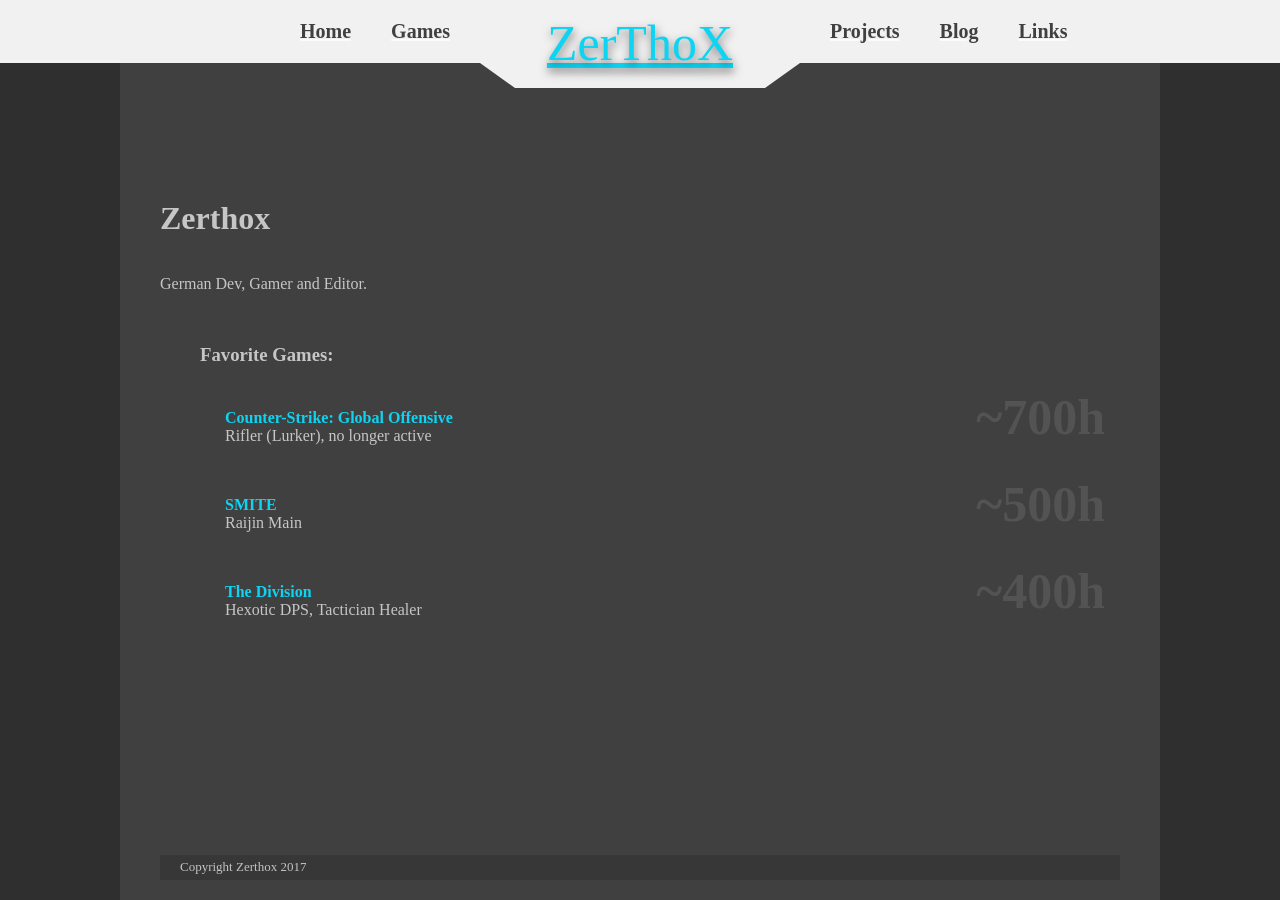
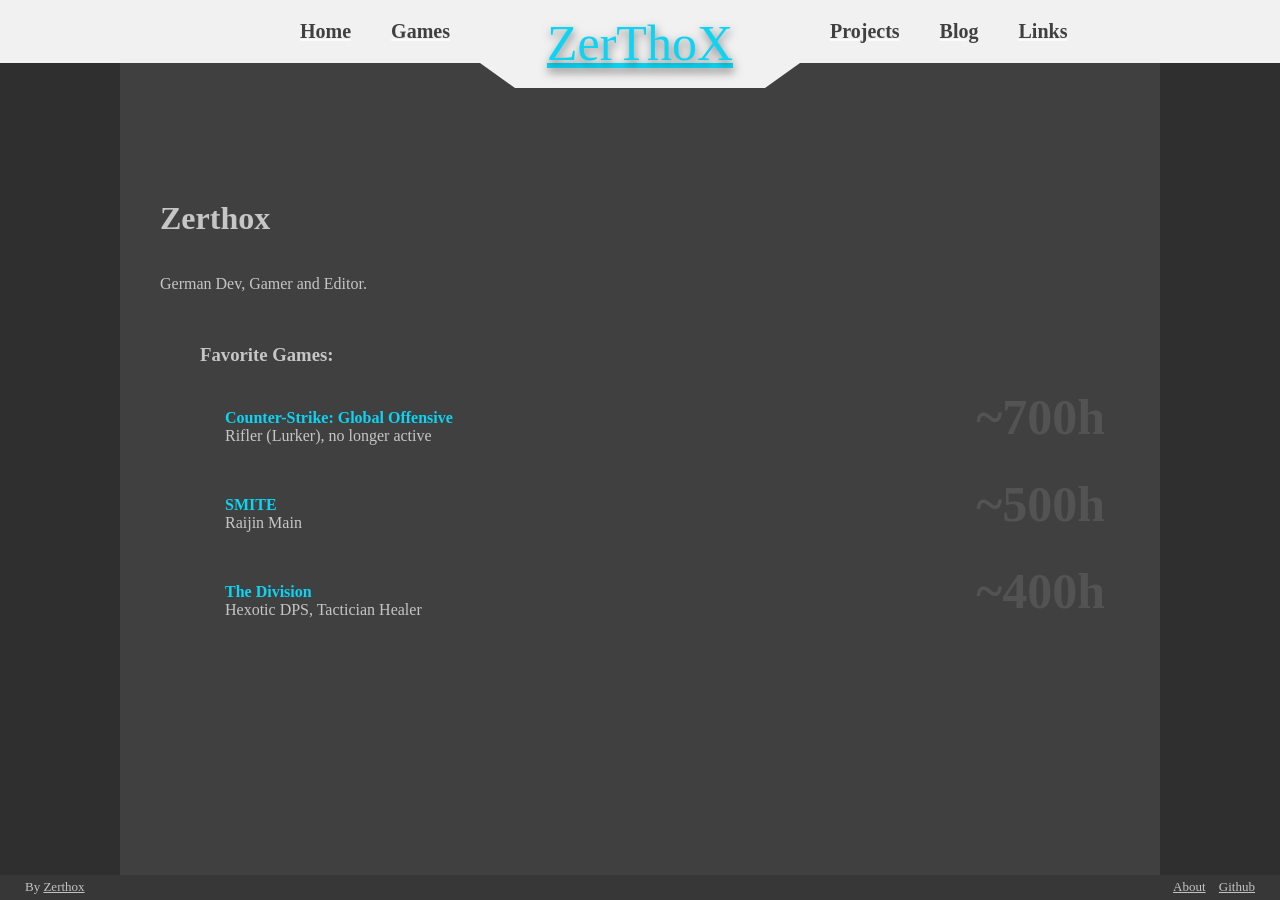
Before and after one commit to Zerthox/zerthox.github.io, a Jekyll site: the page built from info.html, in a window 1280 px wide. Built offline with Jekyll 4.4.1, drawn with Linux system fonts in a browser that asks for light colours; nearby versions of some CDN libraries; some web fonts are replaced; library files that are not in the unit come from our copies.

Commit message:
Move footer to includes folder

```diff
--- /dev/null
+++ b/_includes/footer.html
@@ -0,0 +1,9 @@
+<div class="site-footer">
+	<div class="left">
+		<span>By <a href="https://github.com/Zerthox">Zerthox</a></span>
+	</div>
+	<div class="right">
+		<a href="/about">About</a>
+		<a href="https://github.com/Zerthox/zerthox.github.io">Github</a>
+	</div>
+</div>
--- a/_layouts/default.html
+++ b/_layouts/default.html
@@ -13,9 +13,8 @@ layout: default
 	    	<div class="content">
 	    		{{ content }}
 	    	</div>
-	    </section>
-	    <footer class="site-footer">
-	        <span class="copyright">Copyright Zerthox 2017</span>
-	    </footer>
+	    </div>
+	    </div>
+	    {% include footer.html %}
 	</body>
 </html>
```
